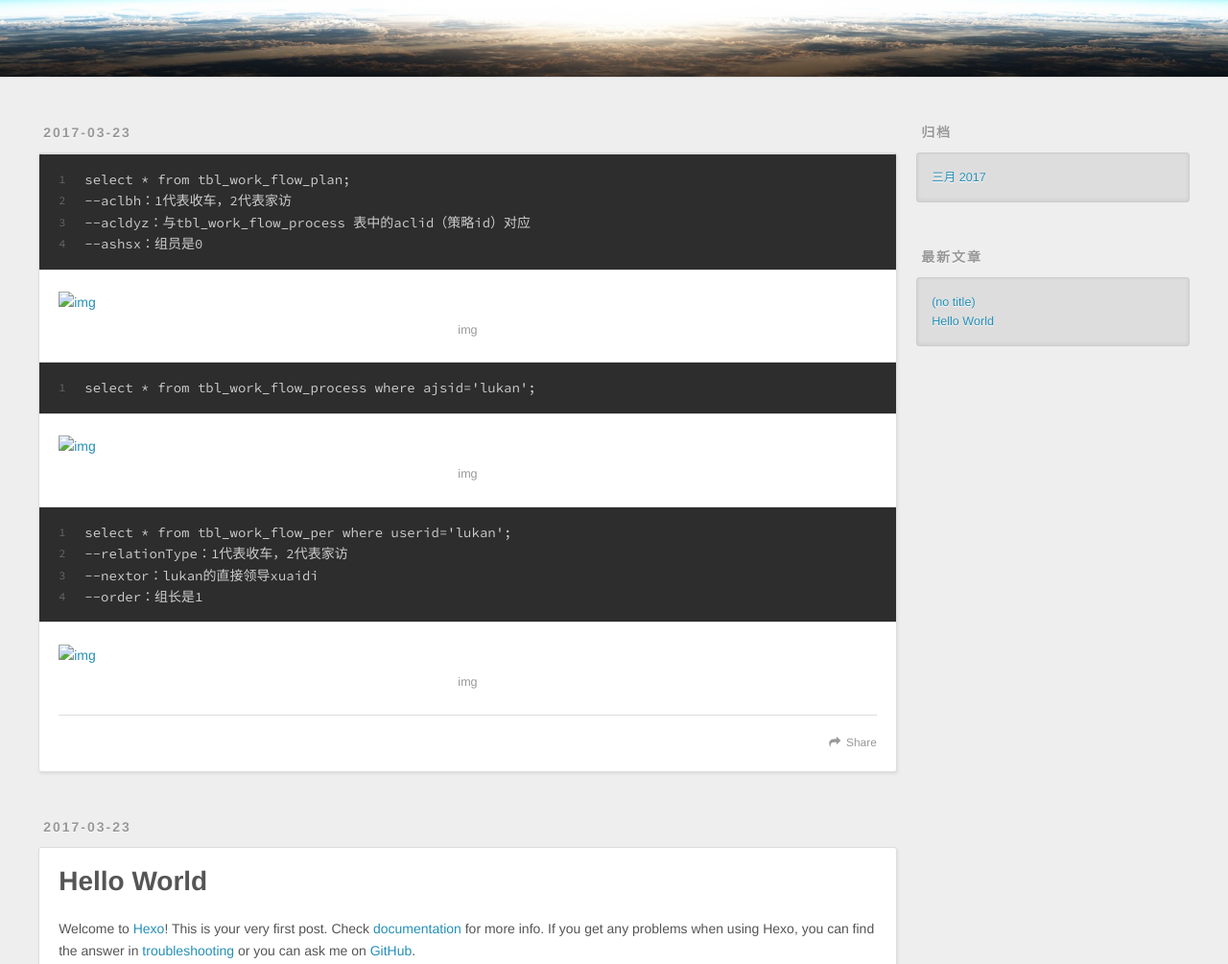
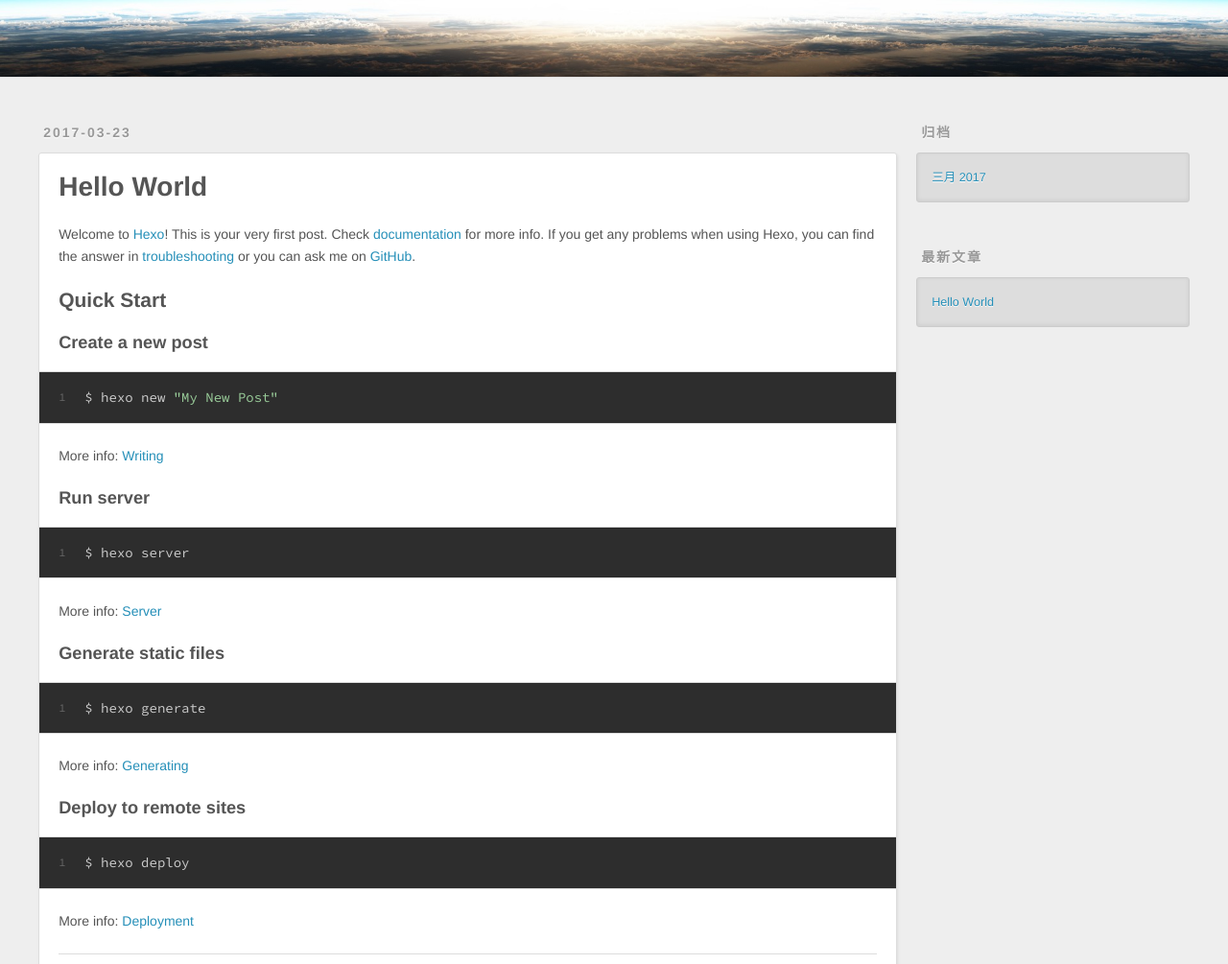
Before and after one commit to malaone/malaone.github.io, a plain HTML site: page index.html in a window 1280 px wide. Shown: the part 220-1225 px from the top of the page at 96% size. Drawn offline with nearby package versions, Linux system fonts and the light colour scheme.

Commit message:
Site updated: 2017-03-23 16:21:41

```diff
--- a/index.html
+++ b/index.html
@@ -68,38 +68,6 @@
       <div class="outer">
         <section id="main">
 
-    <article id="post-常用表" class="article article-type-post" itemscope itemprop="blogPost">
-  <div class="article-meta">
-    <a href="/2017/03/23/常用表/" class="article-date">
-  <time datetime="2017-03-23T07:32:02.974Z" itemprop="datePublished">2017-03-23</time>
-</a>
-
-  </div>
-  <div class="article-inner">
-
-
-    <div class="article-entry" itemprop="articleBody">
-
-        <figure class="highlight plain"><table><tr><td class="gutter"><pre><div class="line">1</div><div class="line">2</div><div class="line">3</div><div class="line">4</div></pre></td><td class="code"><pre><div class="line">select * from tbl_work_flow_plan;</div><div class="line">--aclbh：1代表收车，2代表家访</div><div class="line">--acldyz：与tbl_work_flow_process 表中的aclid（策略id）对应</div><div class="line">--ashsx：组员是0</div></pre></td></tr></table></figure>
-<p><img src="C:\Users\Administrator.YICHE-20170215C\AppData\Local\YNote\data\xulifei88@126.com\17e33dd33eb04cf48e8aa2a0c6ede1ba\clipboard.png" alt="img"></p>
-<figure class="highlight plain"><table><tr><td class="gutter"><pre><div class="line">1</div></pre></td><td class="code"><pre><div class="line">select * from tbl_work_flow_process where ajsid=&apos;lukan&apos;;</div></pre></td></tr></table></figure>
-<p><img src="C:\Users\Administrator.YICHE-20170215C\AppData\Local\YNote\data\xulifei88@126.com\bd206c2e9e9c431b96d25f496b5a15ca\clipboard.png" alt="img"></p>
-<figure class="highlight plain"><table><tr><td class="gutter"><pre><div class="line">1</div><div class="line">2</div><div class="line">3</div><div class="line">4</div></pre></td><td class="code"><pre><div class="line">select * from tbl_work_flow_per where userid=&apos;lukan&apos;;</div><div class="line">--relationType：1代表收车，2代表家访</div><div class="line">--nextor：lukan的直接领导xuaidi</div><div class="line">--order：组长是1</div></pre></td></tr></table></figure>
-<p><img src="C:\Users\Administrator.YICHE-20170215C\AppData\Local\YNote\data\xulifei88@126.com\1fe3ff5ec2eb46599007af741bf8f888\clipboard.png" alt="img"></p>
-
-
-    </div>
-    <footer class="article-footer">
-      <a data-url="http://yoursite.com/2017/03/23/常用表/" data-id="cj0m2z1un0000c4pzvti8r75q" class="article-share-link">Share</a>
-
-
-    </footer>
-  </div>
-
-</article>
-
-
-
     <article id="post-hello-world" class="article article-type-post" itemscope itemprop="blogPost">
   <div class="article-meta">
     <a href="/2017/03/23/hello-world/" class="article-date">
@@ -135,7 +103,7 @@
 
     </div>
     <footer class="article-footer">
-      <a data-url="http://yoursite.com/2017/03/23/hello-world/" data-id="cj0m2z1uv0001c4pzsc3mb3y3" class="article-share-link">Share</a>
+      <a data-url="http://yoursite.com/2017/03/23/hello-world/" data-id="cj0m4p03t0000l4pzqctl2geg" class="article-share-link">Share</a>
 
 
     </footer>
@@ -173,10 +141,6 @@
     <h3 class="widget-title">最新文章</h3>
     <div class="widget">
       <ul>
-
-          <li>
-            <a href="/2017/03/23/常用表/">(no title)</a>
-          </li>
 
           <li>
             <a href="/2017/03/23/hello-world/">Hello World</a>
```
Also changed, not shown: 2017/03/23/hello-world/index.html (+1 -19 lines), archives/2017/03/index.html (+0 -17 lines), archives/2017/index.html (+0 -17 lines), archives/index.html (+0 -17 lines).
